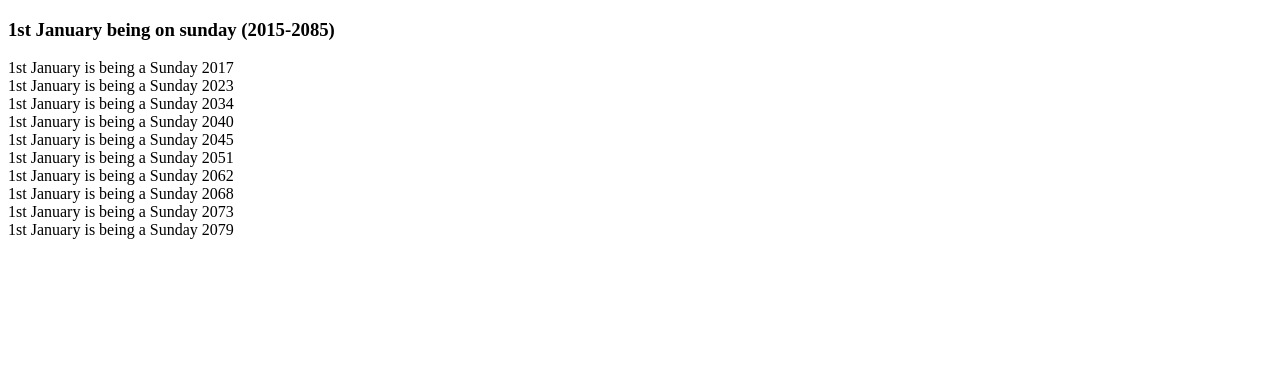
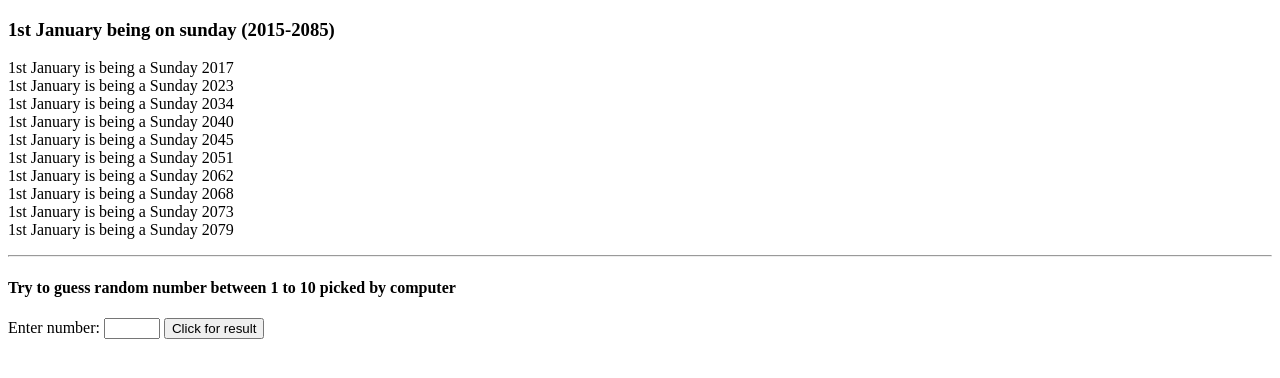
Before and after one commit to Stagosi/JavaScript-Exercises-5, a plain HTML site: page index.html in a window 1280 px wide. Drawn offline with Linux system fonts and the light colour scheme.

Commit message:
Update index.html

```diff
--- a/index.html
+++ b/index.html
@@ -7,7 +7,16 @@
 </head>
 <body>
   <h3>1st January being on sunday (2015-2085)</h3>
-  <p id="result"></p>
+  <p id="result"></p><hr>
+
+  <!--guess number-->
+
+  <h4> Try to guess random number between 1 to 10 picked by computer</h4>
+  <label for="guessN">Enter number:</label>
+  <input type="number" id="guessN" min="1" max="10">
+  <button id="result" onclick="guessNumber()">Click for result</button><br>
+  <p id="text"></p>
+
 <script type="text/javascript" src="exercises5.js"></script>
 </body>
 </html>
```
